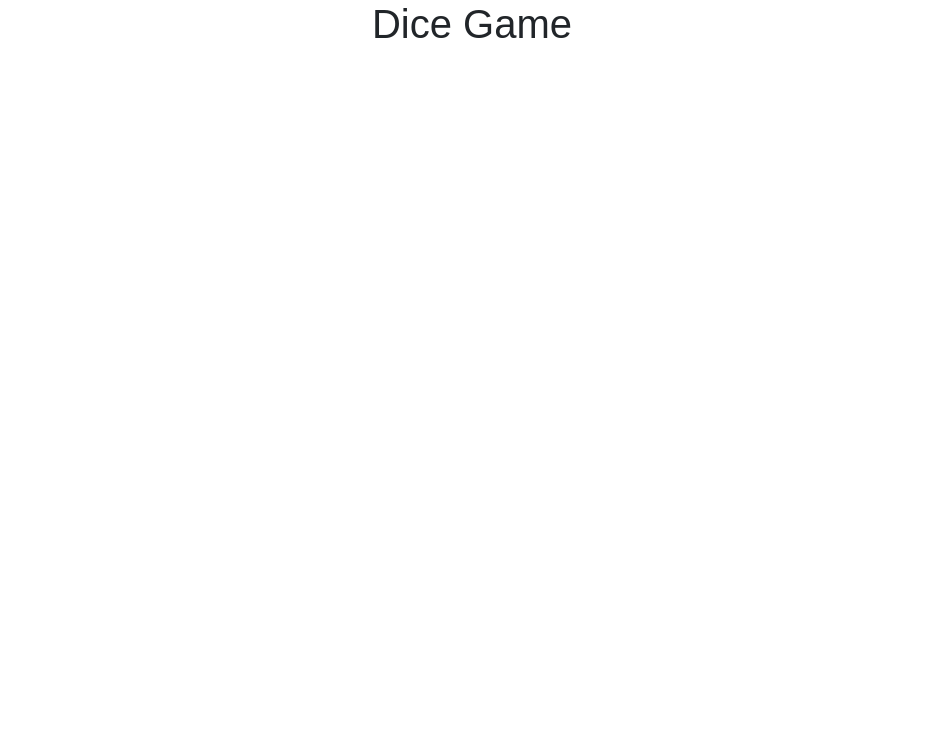
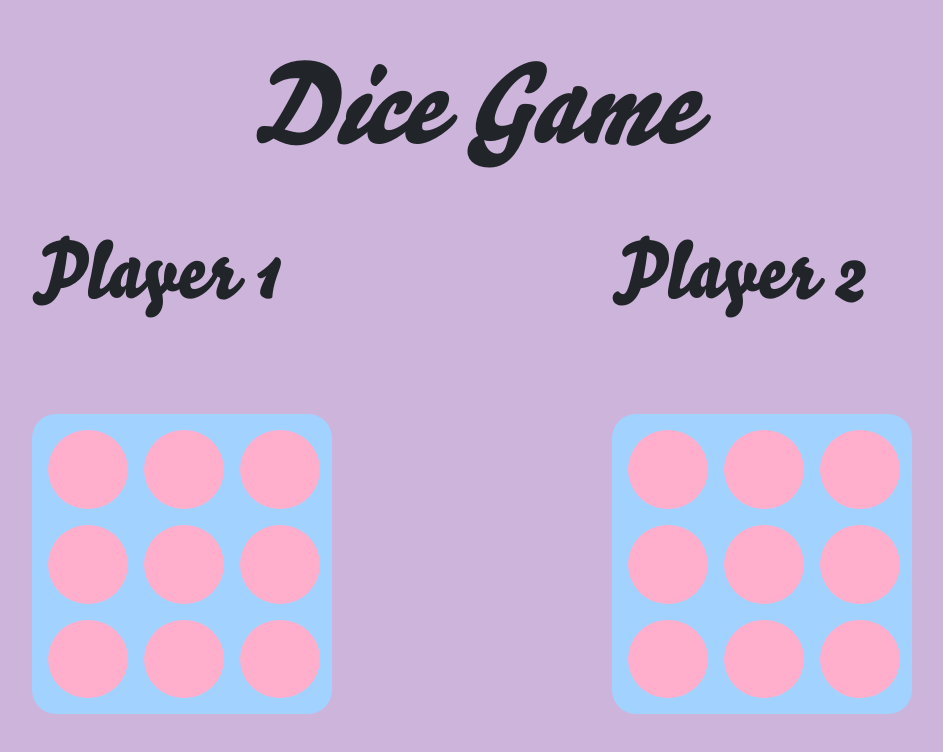
Before and after one commit to TuwanonPadee/Dice-Game, a plain HTML site: page index.html in a window 1280 px wide. Shown: the whole page, without its empty margins (168-1111 px from the left). Drawn offline with nearby package versions, Linux system fonts and the light colour scheme; a web font is replaced by a local one.

Commit message:
feat : add model and style

```diff
--- a/Style/global.css
+++ b/Style/global.css
@@ -1,8 +1,66 @@
 @font-face {
-  font-family: "MrsSheppards";
-  src: url("Fonts\MrsSheppards-Regular.ttf");
+  font-family: "Bello";
+  src: url("../Fonts/Bello Pro.otf");
 }
 
-section > h1 {
-  font-family: "MrsSheppards", sans-serif;
+h1,
+h2 {
+  font-family: "Bello", sans-serif;
+  font-size: 7rem;
+  font-style: italic;
 }
+
+h2 {
+  font-size: 5rem;
+  font-style: inherit;
+}
+
+body {
+  background-color: #cdb4db;
+}
+
+.dice {
+  background: #a2d2ff;
+  height: 300px;
+  width: 300px;
+  border-radius: 3vmin;
+}
+
+.wrapper {
+  display: grid;
+  grid-template-columns: repeat(5, 1fr);
+  gap: 5em;
+}
+
+.one-player,
+.one-dice {
+  grid-column: 2;
+  grid-row: 1;
+}
+.two-player,
+.two-dice {
+  grid-column: 4;
+  grid-row: 1;
+}
+
+.one-dice,
+.two-dice {
+  grid-row: 2;
+  display: grid;
+  grid-template-columns: repeat(3, 1fr);
+  grid-template-rows: repeat(3, 1fr);
+  gap: 1em;
+  padding: 1em;
+  justify-items: center;
+}
+
+.point {
+  width: 5rem;
+  border-radius: 5vmin;
+  background-color: #ffafcc;
+}
+
+#six {
+  grid-column: 2;
+  grid-row: 1 / 7;
+}
--- a/index.html
+++ b/index.html
@@ -11,20 +11,38 @@
       integrity="sha384-Zenh87qX5JnK2Jl0vWa8Ck2rdkQ2Bzep5IDxbcnCeuOxjzrPF/et3URy9Bv1WTRi"
       crossorigin="anonymous"
     />
-    <link rel="stylesheet" href="Style\global.css">
+    <link rel="stylesheet" href="Style\global.css" />
   </head>
   <body>
-    <section>
-        <h1 class="text-center">Dice Game</h1>
-    </section>
-    <section>
-        <div>
-            <h2></h2>
-        </div>
-        <div>
-            <h2></h2>
-        </div>
-    </section>
+    <article class="my-5">
+      <h1 class="text-center">Dice Game</h1>
+    </article>
+    <article class="my-5 wrapper">
+      <h2 class="one-player" id="1P">Player 1</h2>
+      <h2 class="two-player" id="2P">Player 2</h2>
+      <div class="one-dice dice">
+        <span class="point"></span>
+        <span class="point"></span>
+        <span class="point"></span>
+        <span class="point"></span>
+        <span class="point"></span>
+        <span class="point"></span>
+        <span class="point"></span>
+        <span class="point"></span>
+        <span class="point"></span>
+      </div>
+      <div class="dice-point two-dice dice" id="2P">
+        <div class="point"></div>
+        <div class="point"></div>
+        <div class="point"></div>
+        <div class="point"></div>
+        <div class="point"></div>
+        <div class="point"></div>
+        <div class="point"></div>
+        <div class="point"></div>
+        <div class="point"></div>
+      </div>
+    </article>
     <script
       src="https://cdn.jsdelivr.net/npm/bootstrap@5.2.2/dist/js/bootstrap.bundle.min.js"
       integrity="sha384-OERcA2EqjJCMA+/3y+gxIOqMEjwtxJY7qPCqsdltbNJuaOe923+mo//f6V8Qbsw3"
```
Also changed, not shown: Fonts/Bello Pro.otf (added).
